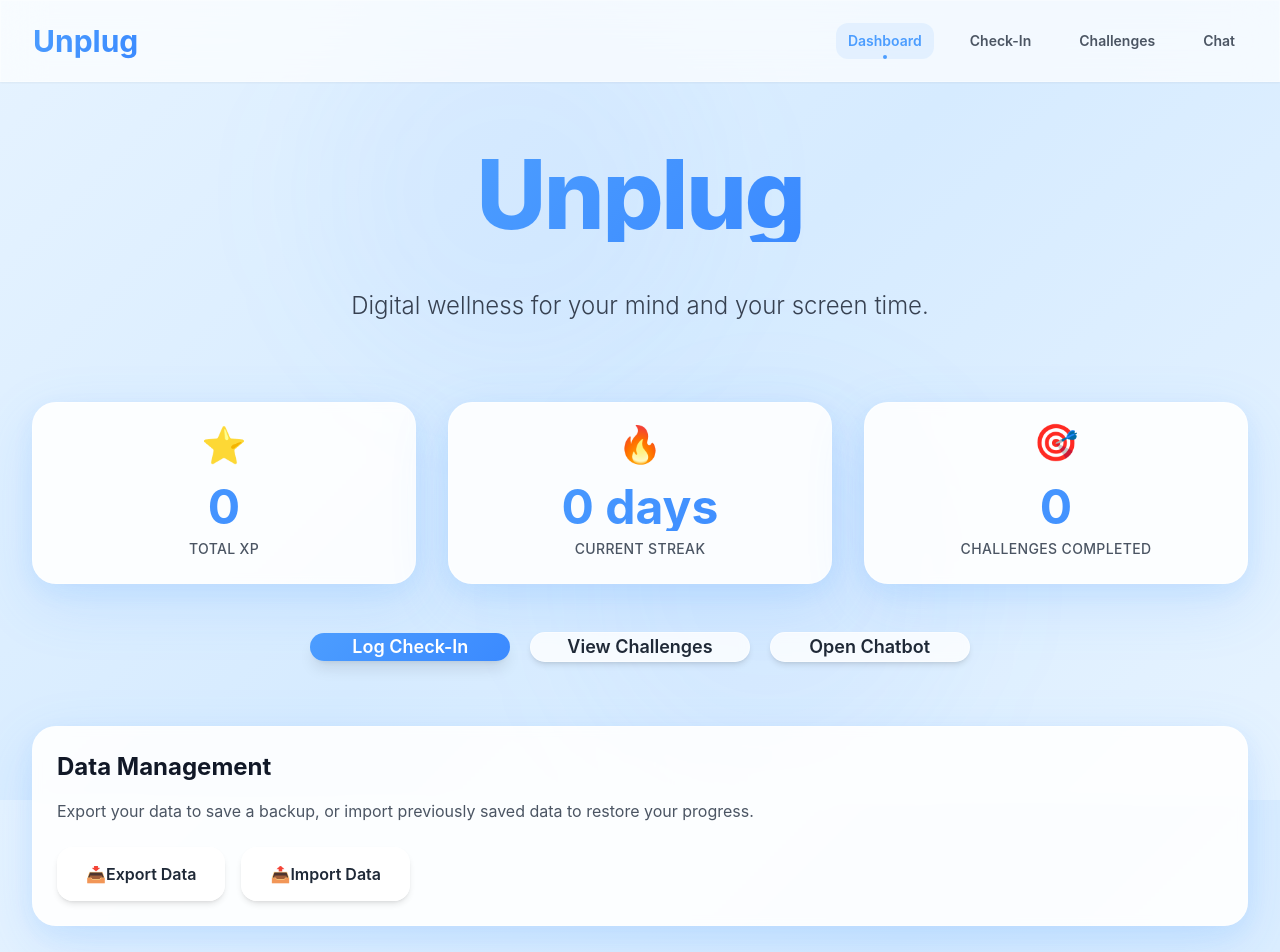
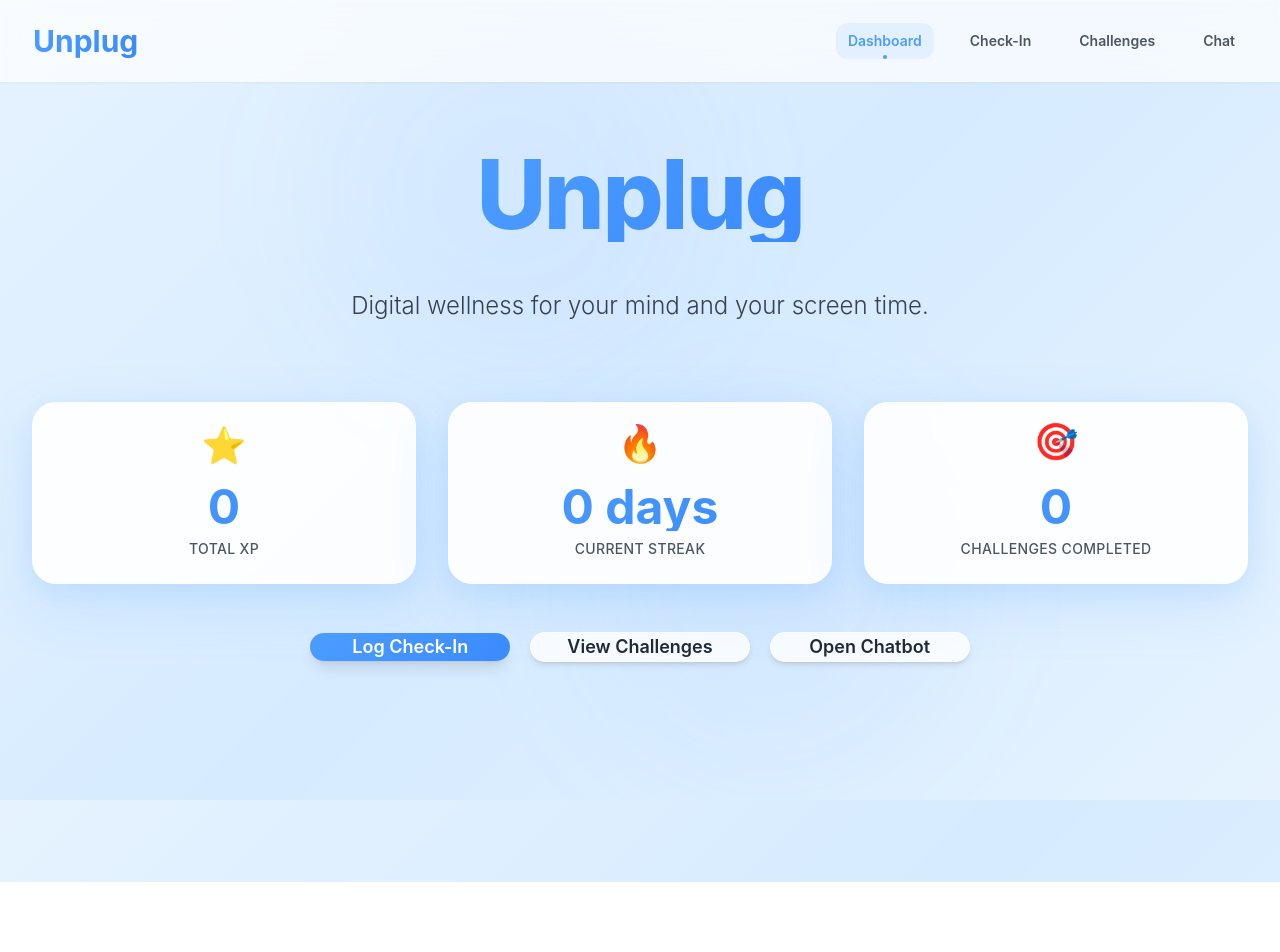
Before and after one commit to andresviaud/unplug, a Next.js app: page / in a window 1280 px wide. Shown: the top 952 px of the page. After the commit the page ends 882 px from the top, so only its background shows below. Built offline with nearby package versions, Linux system fonts and the light colour scheme.

Commit message:
Remove export/import functionality from data management

```diff
--- a/app/page.tsx
+++ b/app/page.tsx
@@ -5,7 +5,7 @@ import Link from 'next/link'
 import Card from '@/components/Card'
 import StatCard from '@/components/StatCard'
 import Button from '@/components/Button'
-import { getTodayCheckIn, getStats, getTotalChallengesCompleted, exportUserData, importUserData } from '@/lib/storage'
+import { getTodayCheckIn, getStats, getTotalChallengesCompleted } from '@/lib/storage'
 import type { CheckIn, Stats } from '@/lib/storage'
 
 export default function Dashboard() {
@@ -19,42 +19,6 @@ export default function Dashboard() {
     setTotalChallenges(getTotalChallengesCompleted())
   }, [])
 
-  const handleExport = () => {
-    const data = exportUserData()
-    const blob = new Blob([JSON.stringify(data, null, 2)], { type: 'application/json' })
-    const url = URL.createObjectURL(blob)
-    const a = document.createElement('a')
-    a.href = url
-    a.download = `unplug-data-${new Date().toISOString().split('T')[0]}.json`
-    document.body.appendChild(a)
-    a.click()
-    document.body.removeChild(a)
-    URL.revokeObjectURL(url)
-  }
-
-  const handleImport = () => {
-    const input = document.createElement('input')
-    input.type = 'file'
-    input.accept = 'application/json'
-    input.onchange = (e) => {
-      const file = (e.target as HTMLInputElement).files?.[0]
-      if (!file) return
-
-      const reader = new FileReader()
-      reader.onload = (event) => {
-        try {
-          const data = JSON.parse(event.target?.result as string)
-          importUserData(data)
-          // Refresh the page to show updated data
-          window.location.reload()
-        } catch (error) {
-          alert('Error importing data. Please make sure the file is valid.')
-        }
-      }
-      reader.readAsText(file)
-    }
-    input.click()
-  }
 
   const moodEmojis: Record<string, string> = {
     'Very Low': '😔',
@@ -153,25 +117,6 @@ export default function Dashboard() {
         </Link>
       </div>
 
-      {/* Data Management Section */}
-      <div className="mt-16 animate-fade-in" style={{ animationDelay: '0.6s' }}>
-        <Card>
-          <h3 className="text-2xl font-bold text-gray-900 mb-4">Data Management</h3>
-          <p className="text-gray-600 mb-6">
-            Export your data to save a backup, or import previously saved data to restore your progress.
-          </p>
-          <div className="flex flex-col sm:flex-row gap-4">
-            <Button onClick={handleExport} variant="secondary" size="md" className="flex items-center justify-center gap-2">
-              <span>📥</span>
-              Export Data
-            </Button>
-            <Button onClick={handleImport} variant="secondary" size="md" className="flex items-center justify-center gap-2">
-              <span>📤</span>
-              Import Data
-            </Button>
-          </div>
-        </Card>
-      </div>
     </div>
   )
 }
```
